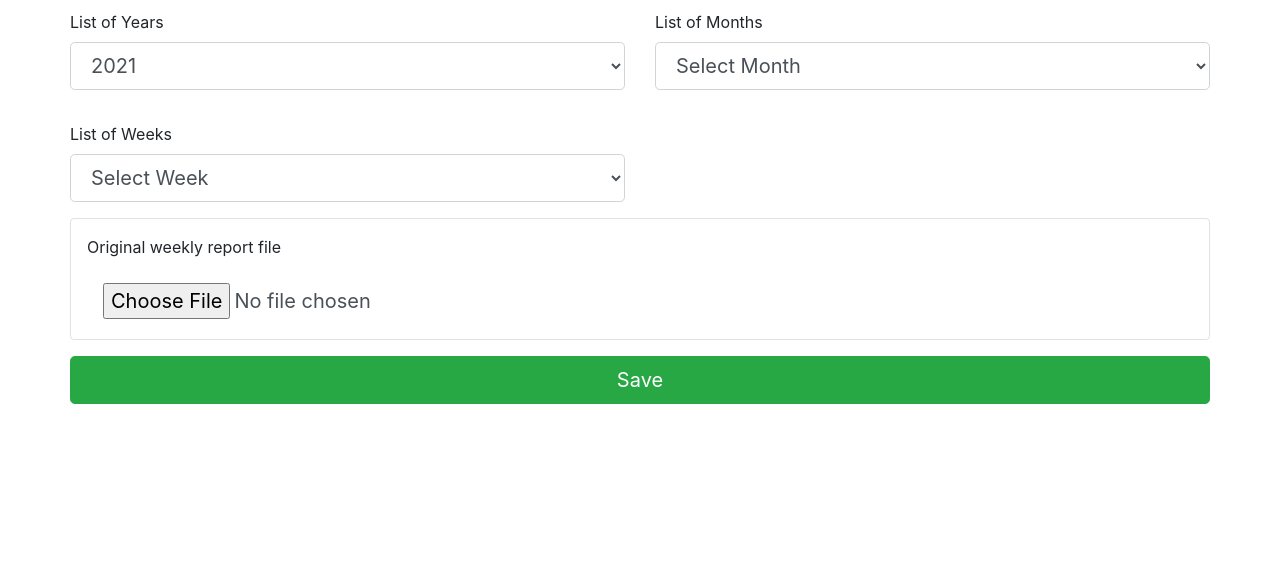
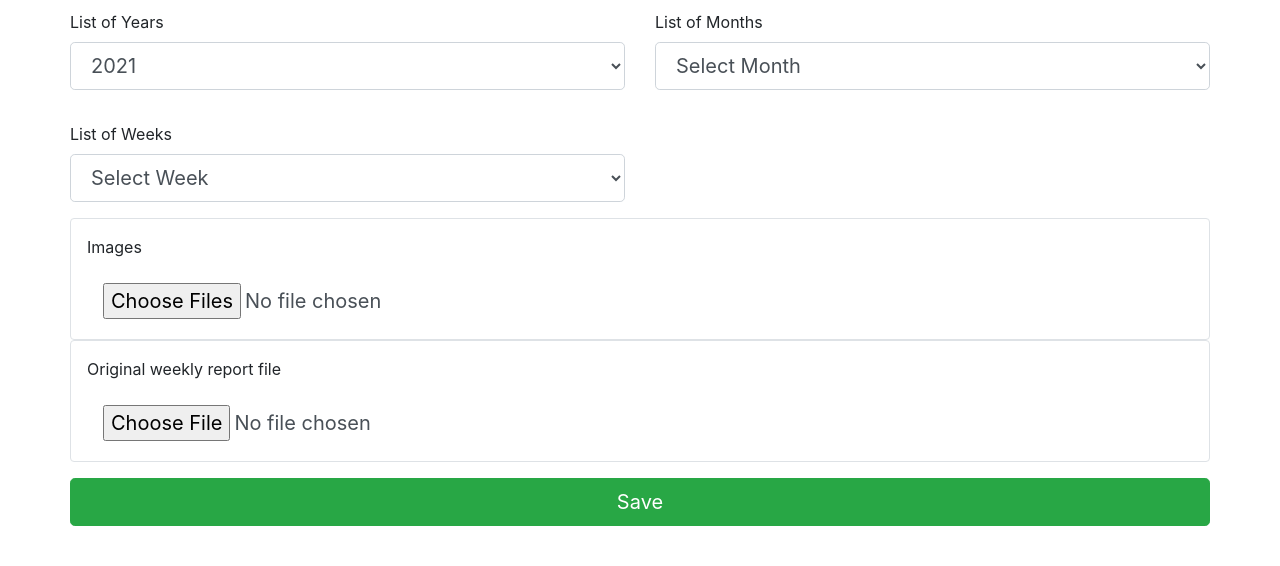
Before and after one commit to Ahmadkarimi2009/weekly, a Laravel app: a page that uses resources/views/add_edit_report.blade.php in a window 1280 px wide; the page is wider, and only the part inside the window is pictured. Shown: the part 907-1473 px from the top of that part. Before the commit the page ends 1311 px from the top of that part, so only its background shows below. Run offline with Laravel 8, Linux system fonts and the light colour scheme; a user stored in the database is signed in; data comes from the database, SQL or seed files in the repository; data that the repository does not hold is empty; parts of the project's set-up code (start-up, migrations or seed data) failed here and were passed over.

Commit message:
images are now able to be uploaded and saved for each actity

```diff
--- a/app/Http/Controllers/ReportController.php
+++ b/app/Http/Controllers/ReportController.php
@@ -60,7 +60,6 @@ class ReportController extends Controller
     public function store(Request $request)
     {
 
-        // dd($request);
         $validated = $request->validate([
             'province' => 'required',
             'event_type' => 'required',
@@ -83,6 +82,19 @@ class ReportController extends Controller
 
             $report->weekly_report_file = $path;
         }
+
+        if ($request->hasFile('images')) {
+            $images = [];
+            foreach($request->file('images') as $image) {
+                $name = $request->province . $request->year. $request->month . $request->week . '.' . $image->extension();
+                $path = $image->storeAs('weekly_report_images', $name);
+                $images[] = $path;
+            }
+
+            $report->images = json_encode($images);
+
+        }
+
 
         $report->province = $request->province;
         $report->year = $request->year;
--- a/app/Models/Report.php
+++ b/app/Models/Report.php
@@ -26,5 +26,6 @@ class Report extends Model
      */
     protected $casts = [
         'json_data' => 'array',
+        'images' => 'array',
     ];
 }
--- a/resources/views/add_edit_report.blade.php
+++ b/resources/views/add_edit_report.blade.php
@@ -49,7 +49,7 @@
                 <div class="col-sm-12">
                   <div class="border rounded p-3">
                     <label for="testimonial_person_image_1">Image of the person (If any)</label>
-                    <input type="file" class="form-control form-control-lg border-0 mt-2 ps-3" name="testimonial[1][2]" id="testimonial_person_image_1" placeholder="123">
+                    <input type="file" class="form-control form-control-lg border-0 mt-2 ps-3" name="testimonial[1][2]" id="testimonial_person_image_1">
                   </div>
                 </div>
               </fieldset>
@@ -100,8 +100,14 @@
 
             <div class="col-sm-12">
               <div class="border rounded p-3">
+                <label for="upload_images_input">Images</label>
+                <input type="file" class="form-control form-control-lg border-0 mt-2 ps-3" name="images[]" id="upload_images_input" multiple>
+              </div>
+            </div>
+            <div class="col-sm-12">
+              <div class="border rounded p-3">
                 <label for="original_weekly_report_file">Original weekly report file</label>
-                <input type="file" class="form-control form-control-lg border-0 mt-2 ps-3" name="weekly_report" id="original_weekly_report_file" placeholder="123">
+                <input type="file" class="form-control form-control-lg border-0 mt-2 ps-3" name="weekly_report" id="original_weekly_report_file">
               </div>
             </div>
             <div class="col-sm-12">
```
Also changed, not shown: database/migrations/2021_05_06_032821_create_reports_table.php.
